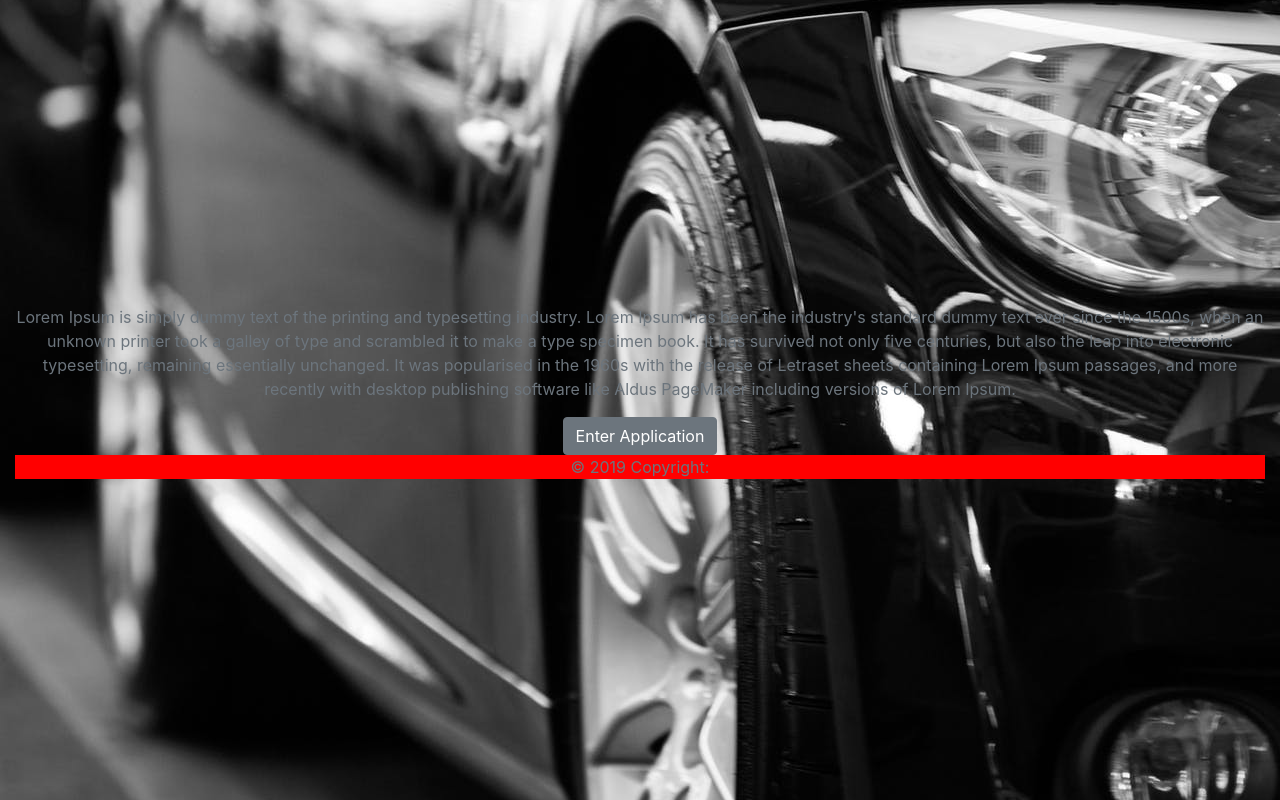
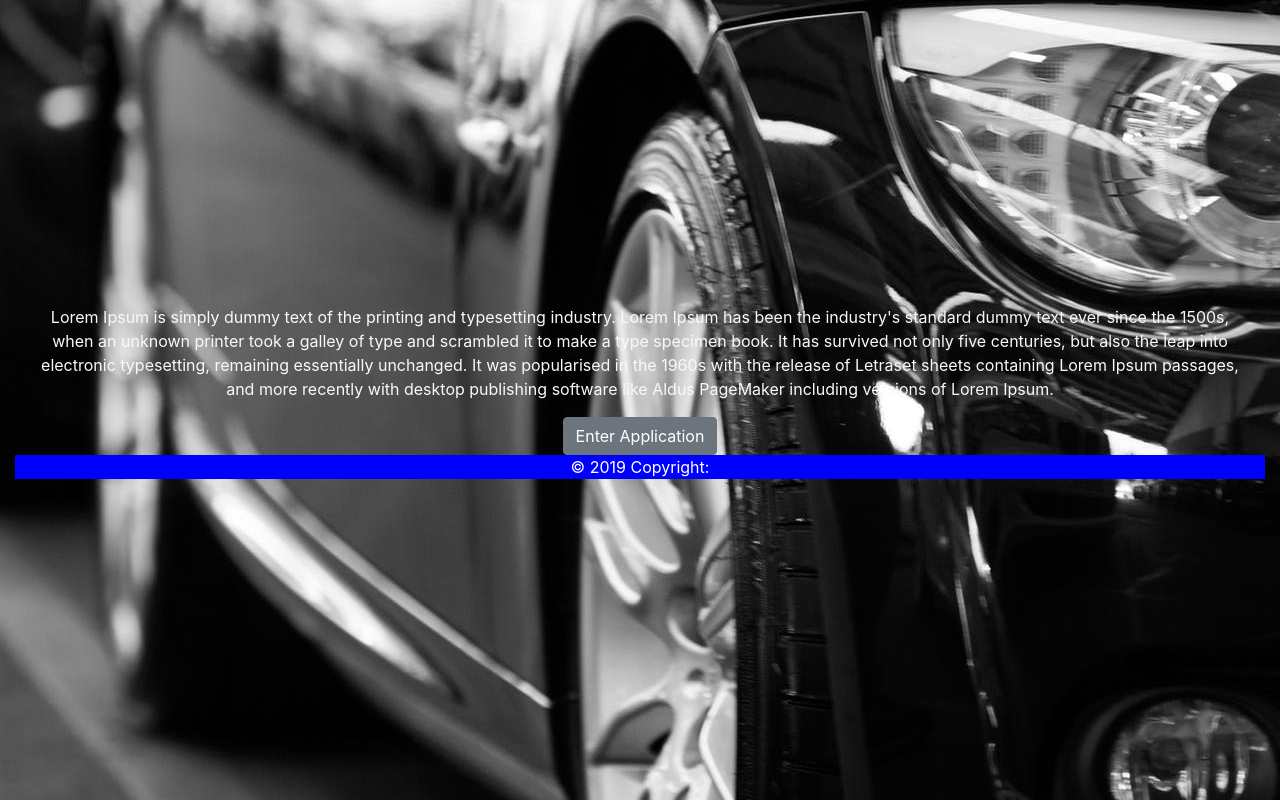
Before and after one commit to Petar031/Project7, a React (Create React App) app: page / in a window 1280 px wide. Built offline with nearby package versions, Linux system fonts and the light colour scheme.

Commit message:
Adding new layout, testing and connecting

```diff
--- a/src/components/TableModel.js
+++ b/src/components/TableModel.js
@@ -87,7 +87,7 @@ export default class TableModel extends Component {
 
 
 
-        <BootstrapTable data={ products } striped hover pagination insertRow version='4'>
+        <BootstrapTable data={ products } striped hover pagination insertRow tableStyle= {{background: 'red' }} headerStyle={ { background: 'blue' } }  bodyStyle={ { background: 'pink' } }  version='4'>
 
           <TableHeaderColumn dataField='id' isKey={ true } dataSort= { true }> Vehicle ID <FaSort/></TableHeaderColumn>
           <TableHeaderColumn dataField='model' filter={ { type: 'TextFilter', delay: 500 } }     >Vehicle Model <FaSort/></TableHeaderColumn>
--- a/src/layouts/FooterHome.js
+++ b/src/layouts/FooterHome.js
@@ -13,7 +13,7 @@
 
            <div class="home-footer-text home-footer">
 
-              <p class="text-muted"> © 2019 Copyright:</p>
+              <p class="text-white"> © 2019 Copyright:</p>
               </div>
 
             </div>
--- a/src/layouts/FooterHomeStyle.css
+++ b/src/layouts/FooterHomeStyle.css
@@ -1,5 +1,4 @@
+.home-footer{
+    background-color:blue;
 
-
-.home-footer{
-    background-color:red;
 }
--- /dev/null
+++ b/src/layouts/HomeBody.css
@@ -0,0 +1,3 @@
+.text-muted{
+    color:blue;
+}
--- /dev/null
+++ b/src/layouts/HomeBody.js
@@ -0,0 +1,23 @@
+import React, {Component} from 'react';
+ import './HomeBody.css';
+ /*import HomePage from "./pages/HomePage";*/
+ import {Link} from 'react-router-dom'
+
+ export default class HomeBody extends Component{
+
+    render() {
+        return (
+
+
+                            <div class="col-sm-12 col-md-12 col-lg-12 col-xl-12 text-center">
+                            <div class="home-text">
+                    <p class="text-light">Lorem Ipsum is simply dummy text of the printing and typesetting industry. Lorem Ipsum has been the industry's standard dummy text ever since the 1500s, when an unknown printer took a galley of type and scrambled it to make a type specimen book. It has survived not only five centuries, but also the leap into electronic typesetting, remaining essentially unchanged. It was popularised in the 1960s with the release of Letraset sheets containing Lorem Ipsum passages, and more recently with desktop publishing software like Aldus PageMaker including versions of Lorem Ipsum.</p>
+                <Link to="/Vehicles">
+                    <button type="button" class="btn btn-secondary">Enter Application</button>
+                    </Link>
+                    </div>
+                    </div>
+
+        );
+    }
+}
--- a/src/pages/HomePage.js
+++ b/src/pages/HomePage.js
@@ -1,7 +1,8 @@
 import React from 'react'
-import {Link} from 'react-router-dom'
+/*import {Link} from 'react-router-dom'*/
 /*import MainImage from '../assets/backgroundImg.jpeg'*/
 import FooterHome from "./../layouts/FooterHome";
+import HomeBody from "./../layouts/HomeBody";
 
 
 export default function HomePage() {
@@ -11,24 +12,12 @@ export default function HomePage() {
 
     return (
 
-              <div class="home-page">
-                  <div class="col-sm-12 col-md-12 col-lg-12 col-xl-12 text-center">
-                      <div class="home-text">
-                <p class="text-muted">Lorem Ipsum is simply dummy text of the printing and typesetting industry. Lorem Ipsum has been the industry's standard dummy text ever since the 1500s, when an unknown printer took a galley of type and scrambled it to make a type specimen book. It has survived not only five centuries, but also the leap into electronic typesetting, remaining essentially unchanged. It was popularised in the 1960s with the release of Letraset sheets containing Lorem Ipsum passages, and more recently with desktop publishing software like Aldus PageMaker including versions of Lorem Ipsum.</p>
-             <Link to="/Vehicles">
-               <button type="button" class="btn btn-secondary">Enter Application</button>
-               </Link>
-               </div>
+             <div class="home-page">
+              <div class="col-sm-12 col-md-12 col-lg-12 col-xl-12 text-center">
+              <HomeBody/>
+
               <FooterHome/>
-               <div class="home-footer-text">
-
-
-              </div>
-
+             </div>
             </div>
-
-
-                </div>
-
     );
 }
```
Also changed, not shown: src/layouts/HomeBackgroundImg.css (added, +10 -0 lines), src/layouts/HomeBackgroundImg.js (added, +16 -0 lines), src/stores/Store.js (added, +14 -0 lines), src/layouts/Table.js (added), 1 other file (tests, documents, lock files or other folders).
